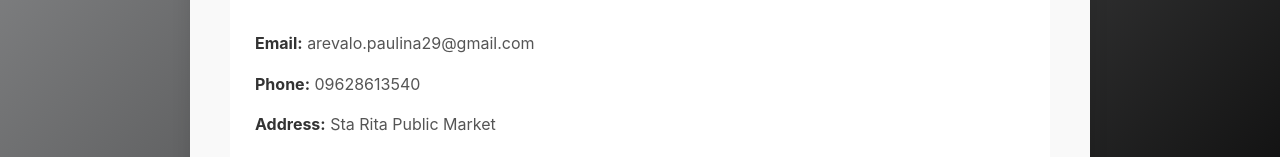
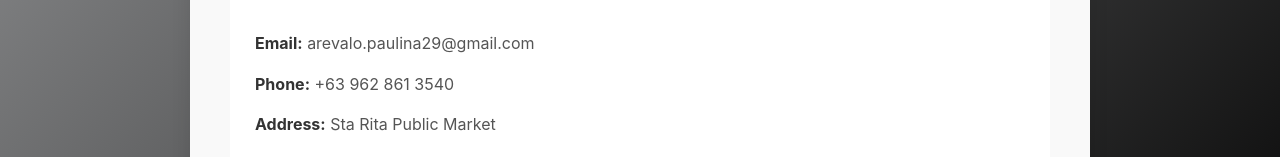
Before and after one commit to RamiroJAP/WEB_ENG_PROJECT, a React (Vite) app: page /about in a window 1280 px wide. Shown: the part 1743-1900 px from the top of the page. Built offline with nearby package versions, Linux system fonts and the light colour scheme; no server answers; the database is empty.

Commit message:
get-in-touch
-change contact number

```diff
--- a/src/pages/about/About.jsx
+++ b/src/pages/about/About.jsx
@@ -83,7 +83,7 @@ export default function About() {
           <p>Have questions? We'd love to hear from you!</p>
           <div className="contact-info">
             <p><strong>Email:</strong> arevalo.paulina29@gmail.com</p>
-            <p><strong>Phone:</strong> 09628613540</p>
+            <p><strong>Phone:</strong> +63 962 861 3540</p>
             <p><strong>Address:</strong> Sta Rita Public Market</p>
             <p><strong>Hours:</strong> Mon - Sun: 6:00 AM - 6:30 PM  </p>
           </div>
```
